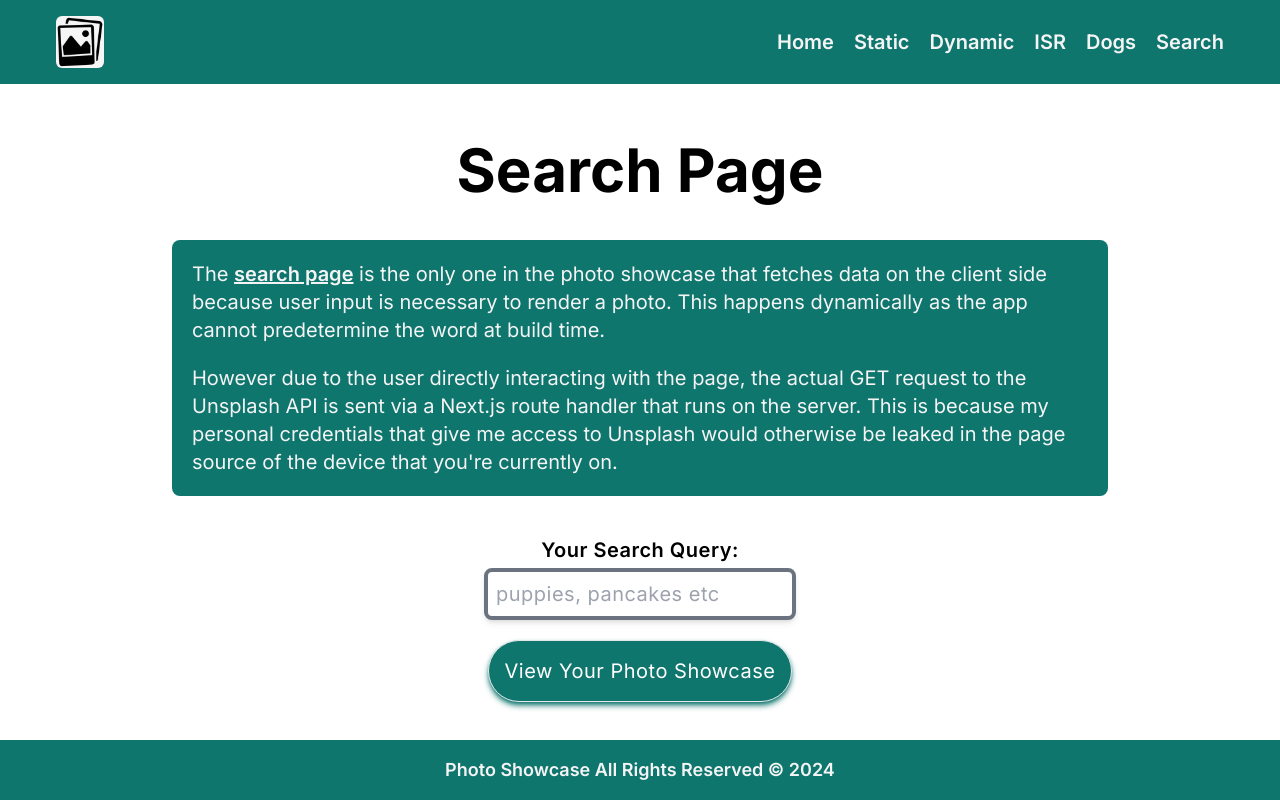
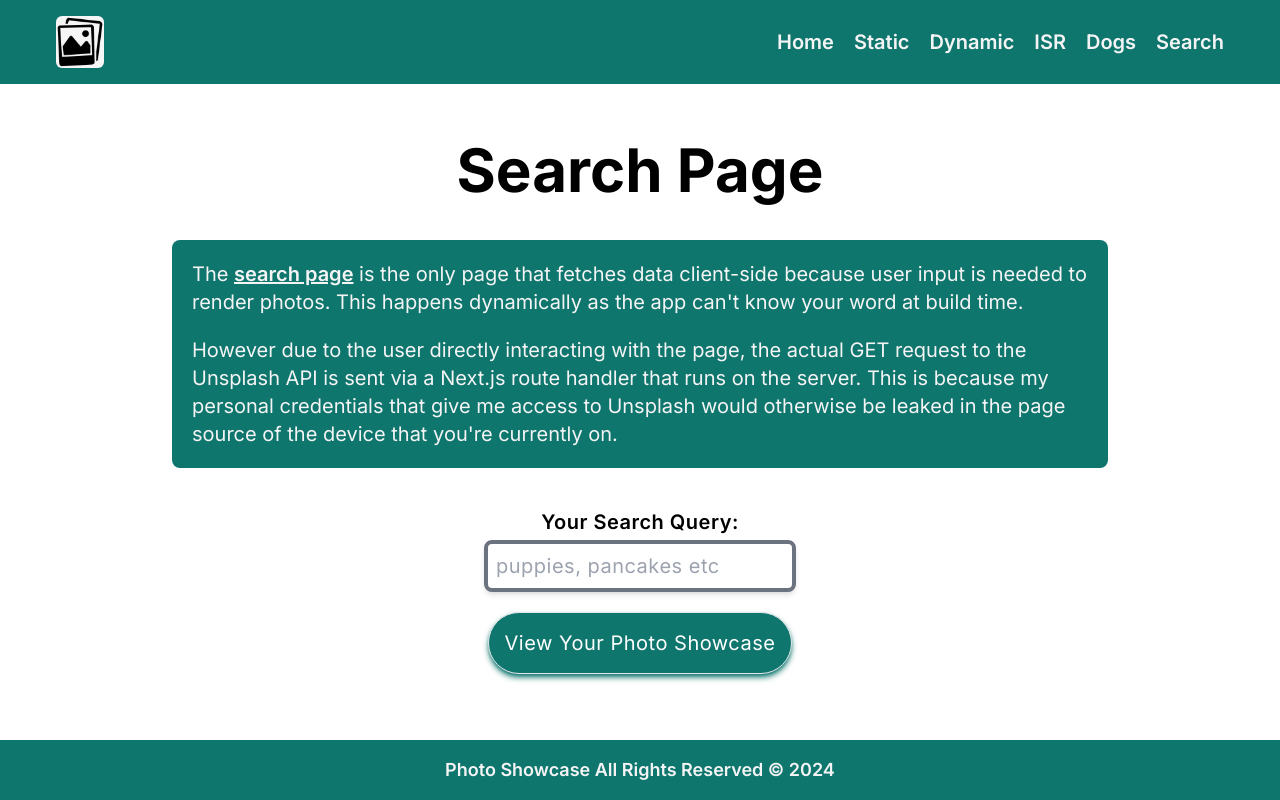
Before and after one commit to acktreptow/photo-showcase, a Next.js app: page /search in a window 1280 px wide. Built offline with nearby package versions, Linux system fonts and the light colour scheme.

Commit message:
edit down first p tag

```diff
--- a/src/app/search/page.client.tsx
+++ b/src/app/search/page.client.tsx
@@ -46,10 +46,9 @@ function SearchPageClient(): JSX.Element {
       <Title title="Search Page" />
       <TextBox>
         <p className="mb-5">
-          The <Span page="search" /> is the only one in the photo showcase that
-          fetches data on the client side because user input is necessary to
-          render a photo. This happens dynamically as the app cannot
-          predetermine the word at build time.
+          The <Span page="search" /> is the only page that fetches data
+          client-side because user input is needed to render photos. This
+          happens dynamically as the app can&#39;t know your word at build time.
         </p>
         <p>
           However due to the user directly interacting with the page, the actual
```
